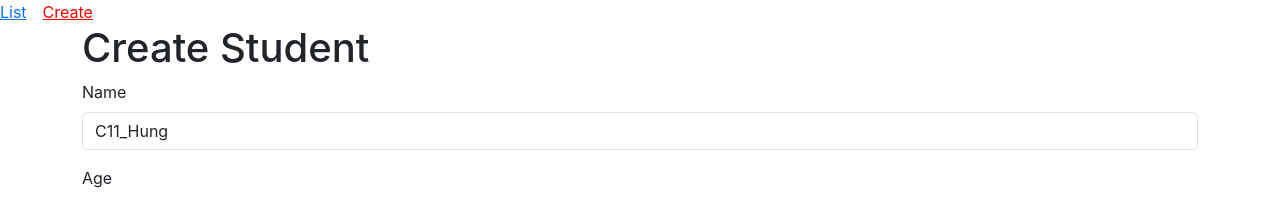
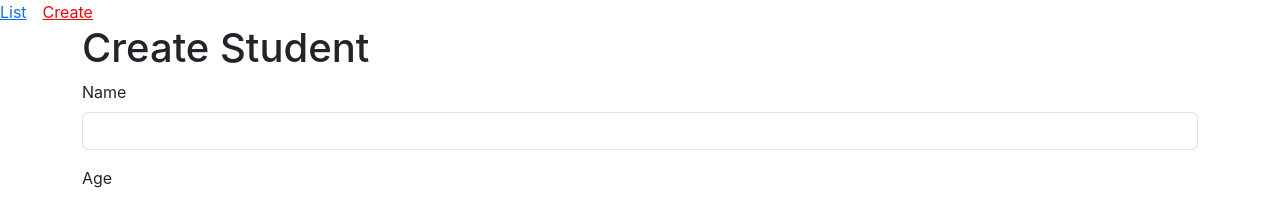
Before and after one commit to trungdc-ha/api-clients, a React (Create React App) app: page /create in a window 1280 px wide. Shown: the top 198 px of the page. Built offline with nearby package versions, Linux system fonts and the light colour scheme.

Commit message:
TrungDC update create function

```diff
--- a/src/components/StudentCreate.js
+++ b/src/components/StudentCreate.js
@@ -15,7 +15,7 @@ export function StudentCreate() {
         <>
         <Formik
             initialValues={{
-                name: 'C11_Hung',
+                name: '',
                 age: '19',
                 gender: '0',
                 languages: ['C#', 'JAVA']
```
